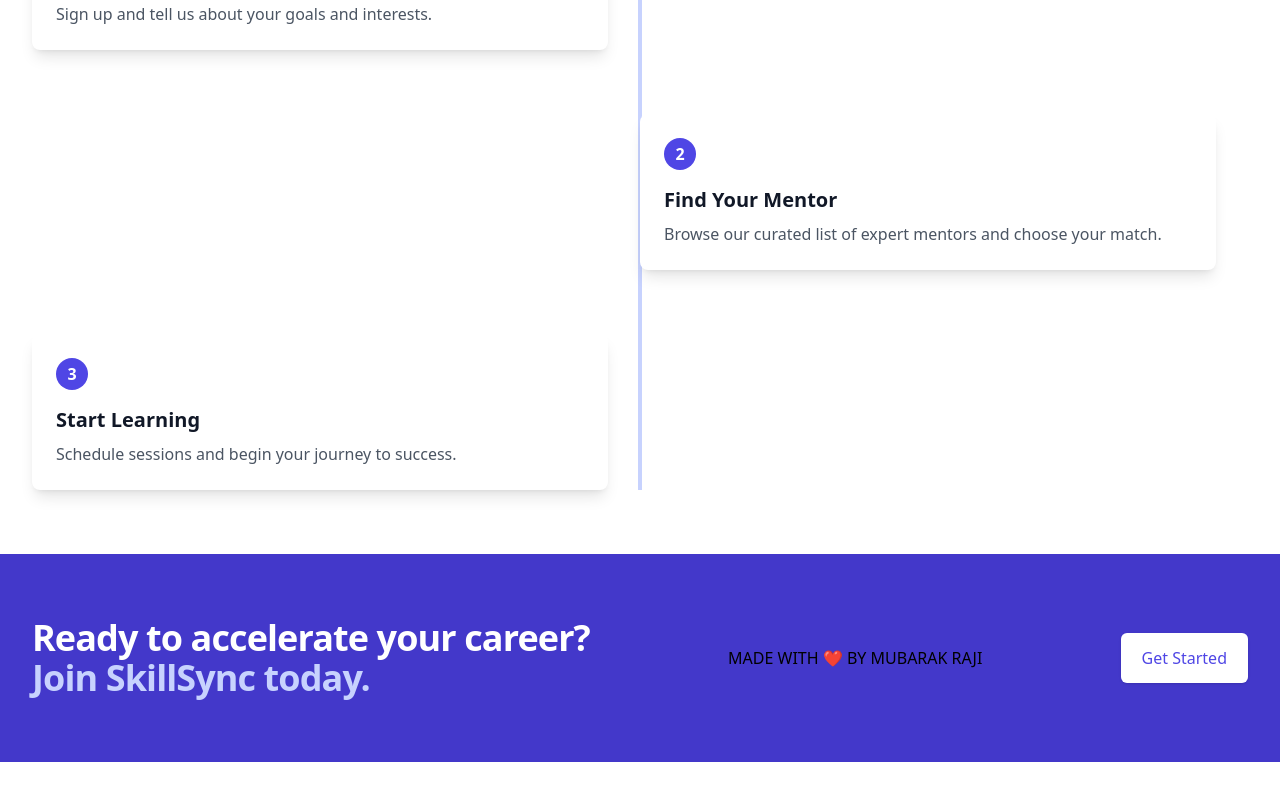
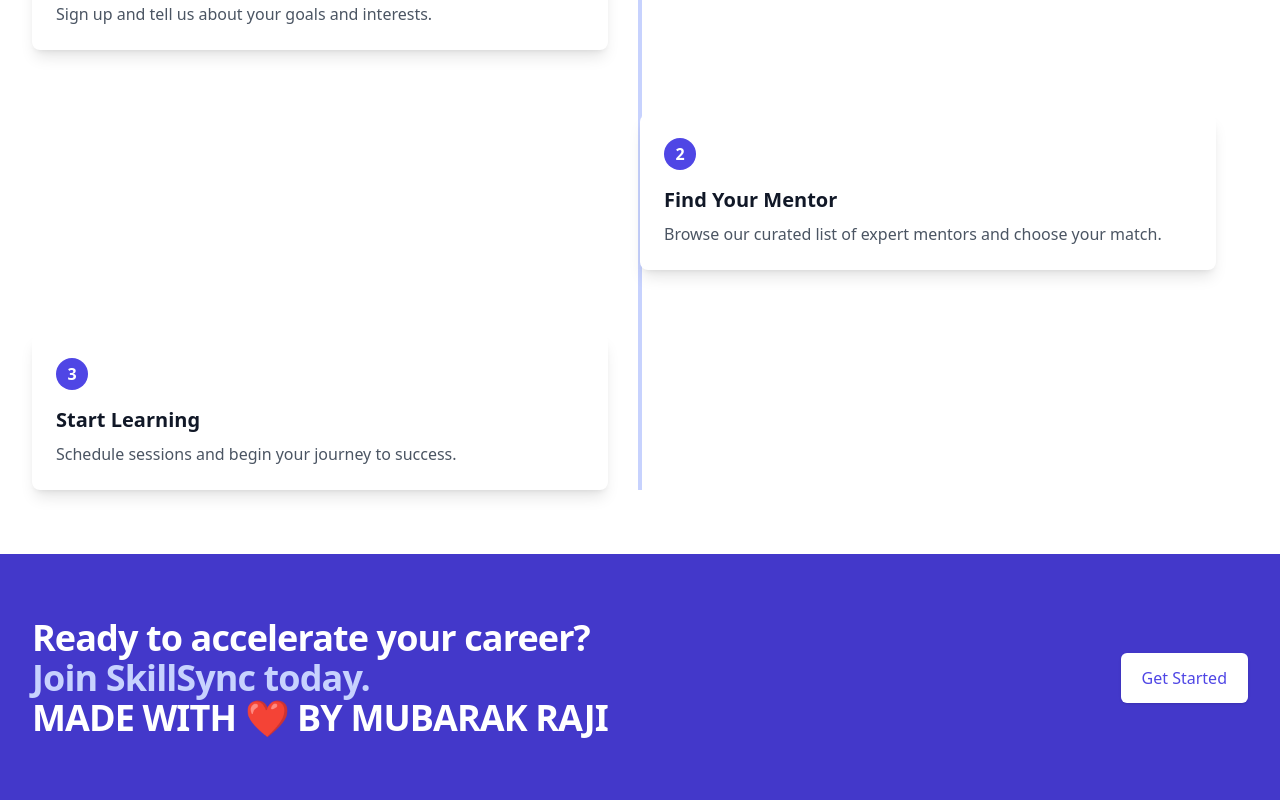
Before and after one commit to MubarakRaji1/skillsync, a React (Vite) app: page / in a window 1280 px wide. Shown: the part 1932-2732 px from the top of the page. Before the commit the page ends 2694 px from the top, so only its background shows below. Built offline with nearby package versions, Linux system fonts and the light colour scheme.

Commit message:
Home.tsx

```diff
--- a/src/pages/Home.tsx
+++ b/src/pages/Home.tsx
@@ -192,8 +192,9 @@ export function Home() {
           <h2 className="text-3xl font-extrabold tracking-tight text-white sm:text-4xl">
             <span className="block">Ready to accelerate your career?</span>
             <span className="block text-indigo-200">Join SkillSync today.</span>
+            <p>MADE WITH ❤️ BY MUBARAK RAJI</p>
           </h2>
-          <p>MADE WITH ❤️ BY MUBARAK RAJI</p>
+
           <div className="mt-8 flex lg:mt-0 lg:flex-shrink-0">
             <div className="inline-flex rounded-md shadow">
               <Link
```
